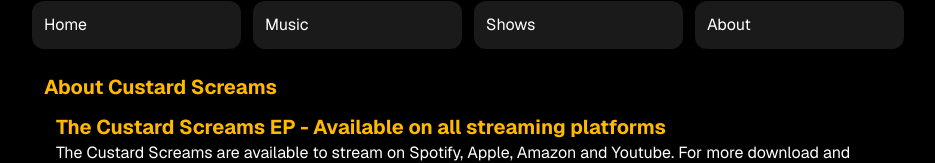
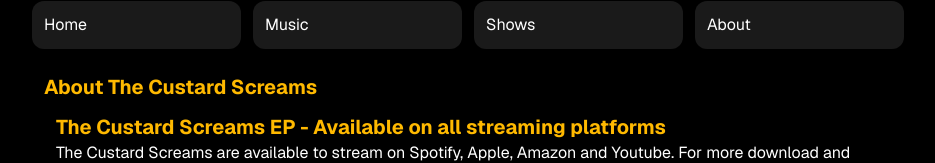
Before and after one commit to d4v3w/thecustardscreams, a Next.js app: page /music in a window 1280 px wide. Shown: the part 263-426 px from the top of the page, without its empty margins (172-1107 px from the left). Built offline with nearby package versions, Linux system fonts and the light colour scheme.

Commit message:
Update title from 'Custard Screams' to 'The Custard Screams'

```diff
--- a/src/app/music/page.tsx
+++ b/src/app/music/page.tsx
@@ -13,7 +13,7 @@
   return (
     <article className="p2 md:p-3">
       <h1 className="text-xl font-bold text-amber-400">
-        About Custard Screams
+        About The Custard Screams
       </h1>
       <Music />
 
```
